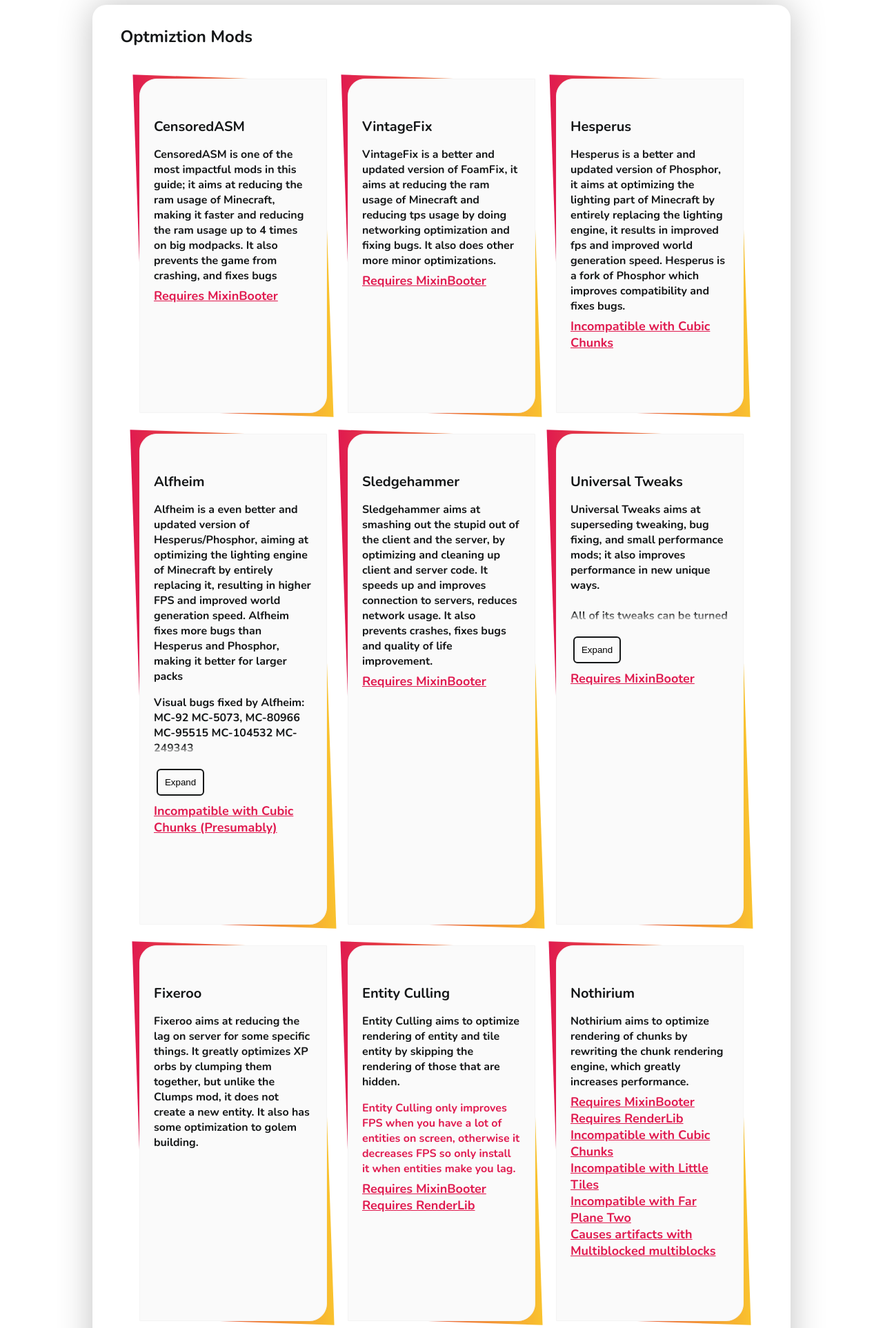
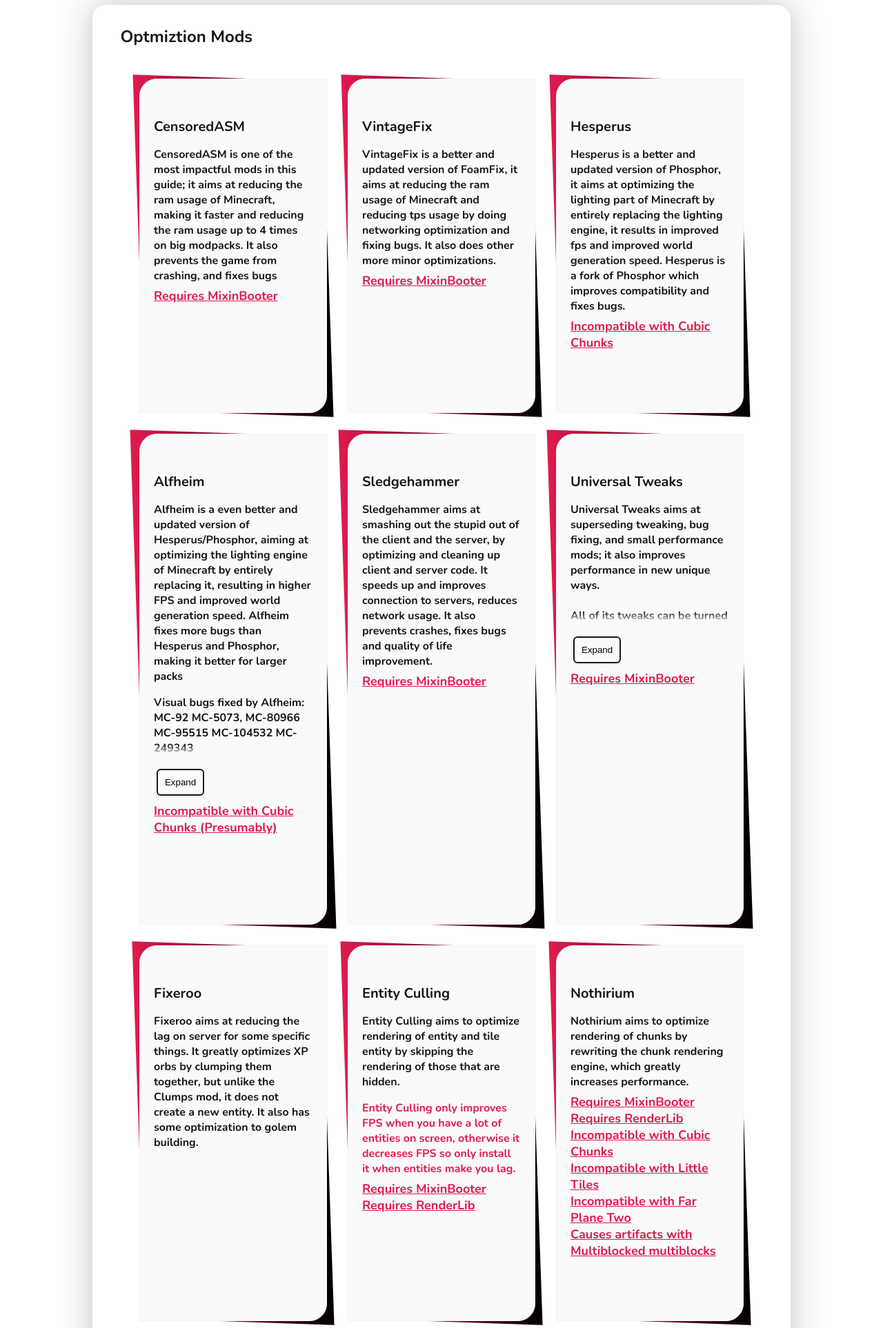
Before and after one commit to strubium/strubium.github.io, a PHP site: page / in a window 1280 px wide. Shown: the top 1926 px of the page at 69% size. Run offline with PHP 8.4, Linux system fonts and the light colour scheme.

Commit message:
Update opticraft.css

```diff
--- a/opticraft.css
+++ b/opticraft.css
@@ -264,8 +264,8 @@
 }
 .tilesWrap li:before {
 	background: #E01A4F;
-	background: -webkit-linear-gradient(to right, #E01A4F, #F9C22E);
-	background: linear-gradient(to right, #E01A4F, #F9C22E);
+	background: -webkit-linear-gradient(to right, #E01A4F, #000000);
+	background: linear-gradient(to right, #E01A4F, #000000);
 }
 
 .censored {
```
